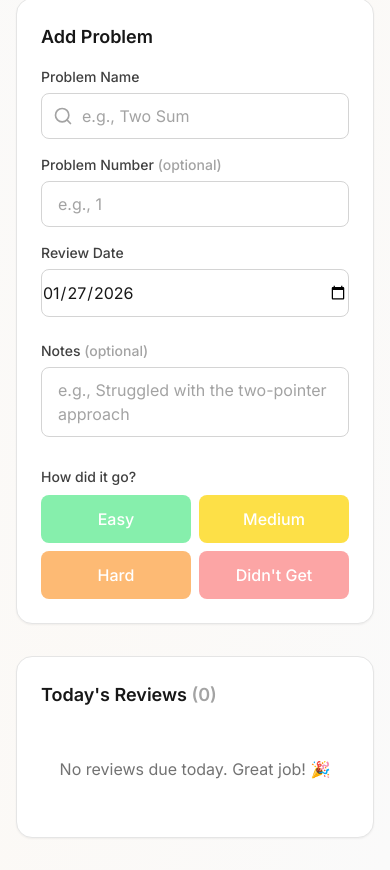
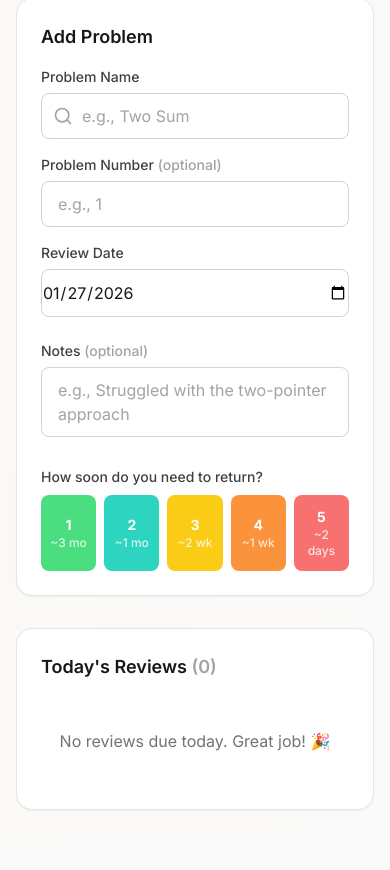
Before and after one commit to myaschmitz/codereps, a Next.js app: page / in a window 390 px wide. Shown: the part 484-1354 px from the top of the page. After the commit the page ends 1326 px from the top, so only its background shows below. Built offline with nearby package versions, Linux system fonts and the light colour scheme.

Commit message:
update return priority scale

```diff
--- a/src/app/problem/[id]/page.tsx
+++ b/src/app/problem/[id]/page.tsx
@@ -3,7 +3,7 @@
 import { useState, useEffect } from "react";
 import { useRouter, useParams } from "next/navigation";
 import { reviewService } from "@/services/ReviewService";
-import { Problem, Difficulty, ReviewRecord } from "@/domain/models/Problem";
+import { Problem, ReturnPriority, ReviewRecord } from "@/domain/models/Problem";
 import { format } from "date-fns";
 import {
   ArrowLeft,
@@ -17,34 +17,26 @@ import {
   Trash2,
 } from "lucide-react";
 
-const getDifficultyBadge = (difficulty: Difficulty) => {
-  const badges = {
-    [Difficulty.EASY]:
-      "bg-green-100 text-green-700 dark:bg-green-900/30 dark:text-green-400",
-    [Difficulty.MEDIUM]:
-      "bg-yellow-100 text-yellow-700 dark:bg-yellow-900/30 dark:text-yellow-400",
-    [Difficulty.HARD]:
-      "bg-orange-100 text-orange-700 dark:bg-orange-900/30 dark:text-orange-400",
-    [Difficulty.DIDNT_GET]:
-      "bg-red-100 text-red-700 dark:bg-red-900/30 dark:text-red-400",
+const getPriorityBadge = (priority: ReturnPriority) => {
+  const config: Record<ReturnPriority, { classes: string; label: string }> = {
+    1: { classes: "bg-green-100 text-green-700 dark:bg-green-900/30 dark:text-green-400", label: "1 - ~3 mo" },
+    2: { classes: "bg-teal-100 text-teal-700 dark:bg-teal-900/30 dark:text-teal-400", label: "2 - ~1 mo" },
+    3: { classes: "bg-yellow-100 text-yellow-700 dark:bg-yellow-900/30 dark:text-yellow-400", label: "3 - ~2 wk" },
+    4: { classes: "bg-orange-100 text-orange-700 dark:bg-orange-900/30 dark:text-orange-400", label: "4 - ~1 wk" },
+    5: { classes: "bg-red-100 text-red-700 dark:bg-red-900/30 dark:text-red-400", label: "5 - ~2 days" },
   };
-  const labels = {
-    [Difficulty.EASY]: "Easy",
-    [Difficulty.MEDIUM]: "Medium",
-    [Difficulty.HARD]: "Hard",
-    [Difficulty.DIDNT_GET]: "Didn't Get",
-  };
+  const { classes, label } = config[priority];
   return (
     <span
-      className={`rounded-full px-2 py-0.5 text-xs font-medium ${badges[difficulty]}`}
+      className={`rounded-full px-2 py-0.5 text-xs font-medium ${classes}`}
     >
-      {labels[difficulty]}
+      {label}
     </span>
   );
 };
 
 interface EditState {
-  difficulty: Difficulty;
+  priority: ReturnPriority;
   note: string;
 }
 
@@ -56,7 +48,7 @@ export default function ProblemDetailPage() {
   const [isLoading, setIsLoading] = useState(true);
   const [editingIndex, setEditingIndex] = useState<number | null>(null);
   const [editState, setEditState] = useState<EditState>({
-    difficulty: Difficulty.MEDIUM,
+    priority: 3,
     note: "",
   });
   const [isSaving, setIsSaving] = useState(false);
@@ -113,14 +105,14 @@ export default function ProblemDetailPage() {
   const handleStartEdit = (index: number, record: ReviewRecord) => {
     setEditingIndex(index);
     setEditState({
-      difficulty: record.difficulty,
+      priority: record.priority,
       note: record.notes || "",
     });
   };
 
   const handleCancelEdit = () => {
     setEditingIndex(null);
-    setEditState({ difficulty: Difficulty.MEDIUM, note: "" });
+    setEditState({ priority: 3, note: "" });
   };
 
   const handleSaveReview = async (index: number) => {
@@ -128,12 +120,12 @@ export default function ProblemDetailPage() {
     setIsSaving(true);
     try {
       await reviewService.updateReviewRecord(problem.id, index, {
-        difficulty: editState.difficulty,
+        priority: editState.priority,
         note: editState.note,
       });
       await loadProblem();
       setEditingIndex(null);
-      setEditState({ difficulty: Difficulty.MEDIUM, note: "" });
+      setEditState({ priority: 3, note: "" });
     } catch (error) {
       console.error("Error saving review:", error);
     } finally {
@@ -227,15 +219,10 @@ export default function ProblemDetailPage() {
                   {problem.reviewHistory.length !== 1 ? "s" : ""}
                 </span>
                 {lastReview && (
-                  <>
-                    {/* <span className="text-neutral-400 dark:text-neutral-500">
-                      |
-                    </span> */}
-                    <div className="text-neutral-600 dark:text-neutral-400 flex flex-wrap gap-2">
-                      Last difficulty:
-                      {getDifficultyBadge(lastReview.difficulty)}
-                    </div>
-                  </>
+                  <div className="text-neutral-600 dark:text-neutral-400 flex flex-wrap gap-2">
+                    Last priority:
+                    {getPriorityBadge(lastReview.priority)}
+                  </div>
                 )}
               </div>
             </div>
@@ -335,11 +322,12 @@ interface ReviewHistoryItemProps {
   onEditStateChange: (state: EditState) => void;
 }
 
-const difficultyOptions = [
-  { value: Difficulty.EASY, label: "Easy" },
-  { value: Difficulty.MEDIUM, label: "Medium" },
-  { value: Difficulty.HARD, label: "Hard" },
-  { value: Difficulty.DIDNT_GET, label: "Didn't Get" },
+const priorityOptions: { value: ReturnPriority; label: string }[] = [
+  { value: 1, label: "1 - ~3 mo" },
+  { value: 2, label: "2 - ~1 mo" },
+  { value: 3, label: "3 - ~2 wk" },
+  { value: 4, label: "4 - ~1 wk" },
+  { value: 5, label: "5 - ~2 days" },
 ];
 
 function ReviewHistoryItem({
@@ -360,7 +348,7 @@ function ReviewHistoryItem({
           <span className="font-medium text-neutral-700 dark:text-neutral-300">
             {format(new Date(reviewRecord.date), "MMM d, yyyy")}
           </span>
-          {getDifficultyBadge(reviewRecord.difficulty)}
+          {getPriorityBadge(reviewRecord.priority)}
         </div>
         {!isEditing && (
           <button
@@ -375,26 +363,26 @@ function ReviewHistoryItem({
 
       {isEditing ? (
         <div className="mt-3 space-y-3">
-          {/* Difficulty select */}
+          {/* Priority select */}
           <div>
             <label
-              htmlFor={`review-difficulty-${index}`}
+              htmlFor={`review-priority-${index}`}
               className="mb-1 block text-xs font-medium text-neutral-600 dark:text-neutral-400"
             >
-              Difficulty
+              Return Priority
             </label>
             <select
-              id={`review-difficulty-${index}`}
-              value={editState.difficulty}
+              id={`review-priority-${index}`}
+              value={editState.priority}
               onChange={(e) =>
                 onEditStateChange({
                   ...editState,
-                  difficulty: e.target.value as Difficulty,
+                  priority: parseInt(e.target.value) as ReturnPriority,
                 })
               }
               className="w-full rounded-lg border border-neutral-300 bg-white px-3 py-2 text-sm text-neutral-900 focus:border-primary-500 focus:outline-none focus:ring-1 focus:ring-primary-500 dark:border-neutral-600 dark:bg-neutral-800 dark:text-neutral-100"
             >
-              {difficultyOptions.map((opt) => (
+              {priorityOptions.map((opt) => (
                 <option key={opt.value} value={opt.value}>
                   {opt.label}
                 </option>
--- a/src/components/ProblemInput.tsx
+++ b/src/components/ProblemInput.tsx
@@ -3,7 +3,7 @@
 import { useState, useEffect, useRef } from "react";
 import { reviewService } from "@/services/ReviewService";
 import { todoService } from "@/services/TodoService";
-import { Problem, Difficulty } from "@/domain/models/Problem";
+import { Problem, ReturnPriority } from "@/domain/models/Problem";
 import { TodoItem } from "@/domain/models/TodoItem";
 import { format } from "date-fns";
 import { Search, ListTodo } from "lucide-react";
@@ -22,8 +22,8 @@ export default function ProblemInput({ onProblemAdded }: ProblemInputProps) {
   const [reviewDate, setReviewDate] = useState(
     format(new Date(), "yyyy-MM-dd"),
   );
-  const [selectedDifficulty, setSelectedDifficulty] =
-    useState<Difficulty | null>(null);
+  const [selectedPriority, setSelectedPriority] =
+    useState<ReturnPriority | null>(null);
   const [suggestions, setSuggestions] = useState<SuggestionItem[]>([]);
   const [showSuggestions, setShowSuggestions] = useState(false);
   const [selectedProblem, setSelectedProblem] = useState<Problem | null>(null);
@@ -81,11 +81,11 @@ export default function ProblemInput({ onProblemAdded }: ProblemInputProps) {
     setShowSuggestions(false);
   };
 
-  const handleSubmit = async (difficulty: Difficulty) => {
+  const handleSubmit = async (priority: ReturnPriority) => {
     if (!problemName.trim()) return;
 
     setIsSubmitting(true);
-    setSelectedDifficulty(difficulty);
+    setSelectedPriority(priority);
 
     try {
       const parsedDate = new Date(reviewDate);
@@ -94,7 +94,7 @@ export default function ProblemInput({ onProblemAdded }: ProblemInputProps) {
         // Recording a review for existing problem
         await reviewService.recordReview(
           selectedProblem.id,
-          difficulty,
+          priority,
           parsedDate,
           reviewNotes.trim() || undefined,
         );
@@ -113,7 +113,7 @@ export default function ProblemInput({ onProblemAdded }: ProblemInputProps) {
         // If it's a new problem, record the initial review
         await reviewService.recordReview(
           problem.id,
-          difficulty,
+          priority,
           parsedDate,
           reviewNotes.trim() || undefined,
         );
@@ -129,7 +129,7 @@ export default function ProblemInput({ onProblemAdded }: ProblemInputProps) {
       setReviewNotes("");
       setSelectedProblem(null);
       setSelectedFromTodo(false);
-      setSelectedDifficulty(null);
+      setSelectedPriority(null);
       onProblemAdded();
     } catch (error) {
       console.error("Error adding problem:", error);
@@ -279,44 +279,50 @@ export default function ProblemInput({ onProblemAdded }: ProblemInputProps) {
         />
       </div>
 
-      {/* Difficulty Buttons */}
+      {/* Priority Buttons */}
       <div className="space-y-2">
         <label className="block text-sm font-medium text-neutral-700 dark:text-neutral-300">
-          How did it go?
+          How soon do you need to return?
         </label>
-        <div className="grid grid-cols-2 gap-2 sm:grid-cols-4">
-          <DifficultyButton
-            difficulty={Difficulty.EASY}
-            label="Easy"
+        <div className="grid grid-cols-5 gap-2">
+          <PriorityButton
+            priority={1}
+            subtitle="~3 mo"
             color="green"
-            onClick={() => handleSubmit(Difficulty.EASY)}
-            isLoading={isSubmitting && selectedDifficulty === Difficulty.EASY}
+            onClick={() => handleSubmit(1)}
+            isLoading={isSubmitting && selectedPriority === 1}
             disabled={isSubmitting || !problemName.trim()}
           />
-          <DifficultyButton
-            difficulty={Difficulty.MEDIUM}
-            label="Medium"
-            color="yellow"
-            onClick={() => handleSubmit(Difficulty.MEDIUM)}
-            isLoading={isSubmitting && selectedDifficulty === Difficulty.MEDIUM}
+          <PriorityButton
+            priority={2}
+            subtitle="~1 mo"
+            color="teal"
+            onClick={() => handleSubmit(2)}
+            isLoading={isSubmitting && selectedPriority === 2}
             disabled={isSubmitting || !problemName.trim()}
           />
-          <DifficultyButton
-            difficulty={Difficulty.HARD}
-            label="Hard"
-            color="orange"
-            onClick={() => handleSubmit(Difficulty.HARD)}
-            isLoading={isSubmitting && selectedDifficulty === Difficulty.HARD}
+          <PriorityButton
+            priority={3}
+            subtitle="~2 wk"
+            color="yellow"
+            onClick={() => handleSubmit(3)}
+            isLoading={isSubmitting && selectedPriority === 3}
             disabled={isSubmitting || !problemName.trim()}
           />
-          <DifficultyButton
-            difficulty={Difficulty.DIDNT_GET}
-            label="Didn't Get"
+          <PriorityButton
+            priority={4}
+            subtitle="~1 wk"
+            color="orange"
+            onClick={() => handleSubmit(4)}
+            isLoading={isSubmitting && selectedPriority === 4}
+            disabled={isSubmitting || !problemName.trim()}
+          />
+          <PriorityButton
+            priority={5}
+            subtitle="~2 days"
             color="red"
-            onClick={() => handleSubmit(Difficulty.DIDNT_GET)}
-            isLoading={
-              isSubmitting && selectedDifficulty === Difficulty.DIDNT_GET
-            }
+            onClick={() => handleSubmit(5)}
+            isLoading={isSubmitting && selectedPriority === 5}
             disabled={isSubmitting || !problemName.trim()}
           />
         </div>
@@ -325,42 +331,48 @@ export default function ProblemInput({ onProblemAdded }: ProblemInputProps) {
   );
 }
 
-interface DifficultyButtonProps {
-  difficulty: Difficulty;
-  label: string;
-  color: "green" | "yellow" | "orange" | "red";
+interface PriorityButtonProps {
+  priority: ReturnPriority;
+  subtitle: string;
+  color: "green" | "teal" | "yellow" | "orange" | "red";
   onClick: () => void;
   isLoading: boolean;
   disabled: boolean;
 }
 
-function DifficultyButton({
-  label,
+function PriorityButton({
+  priority,
+  subtitle,
   color,
   onClick,
   isLoading,
   disabled,
-}: DifficultyButtonProps) {
+}: PriorityButtonProps) {
   const colorClasses = {
     green:
-      "bg-green-500 hover:bg-green-600 active:bg-green-700 disabled:bg-green-300",
+      "bg-green-800 hover:bg-green-900 active:bg-green-950 disabled:bg-green-400",
+    teal:
+      "bg-teal-800 hover:bg-teal-900 active:bg-teal-950 disabled:bg-teal-400",
     yellow:
-      "bg-yellow-500 hover:bg-yellow-600 active:bg-yellow-700 disabled:bg-yellow-300",
+      "bg-yellow-800 hover:bg-yellow-900 active:bg-yellow-950 disabled:bg-yellow-400",
     orange:
-      "bg-orange-500 hover:bg-orange-600 active:bg-orange-700 disabled:bg-orange-300",
-    red: "bg-red-500 hover:bg-red-600 active:bg-red-700 disabled:bg-red-300",
+      "bg-orange-800 hover:bg-orange-900 active:bg-orange-950 disabled:bg-orange-400",
+    red: "bg-red-800 hover:bg-red-900 active:bg-red-950 disabled:bg-red-400",
   };
 
   return (
     <button
       onClick={onClick}
       disabled={disabled}
-      className={`rounded-lg px-4 py-3 font-medium text-white transition-all ${colorClasses[color]} disabled:cursor-not-allowed`}
+      className={`rounded-lg px-2 py-3 font-medium text-white transition-all ${colorClasses[color]} disabled:cursor-not-allowed`}
     >
       {isLoading ? (
         <span className="inline-block h-5 w-5 animate-spin rounded-full border-2 border-white border-t-transparent" />
       ) : (
-        label
+        <div className="flex flex-col items-center">
+          <span className="text-sm font-bold">{priority}</span>
+          <span className="text-xs opacity-80">{subtitle}</span>
+        </div>
       )}
     </button>
   );
--- a/src/components/ReviewCard.tsx
+++ b/src/components/ReviewCard.tsx
@@ -2,7 +2,7 @@
 
 import Link from "next/link";
 import { ReviewItem } from "@/domain/ReviewQueue";
-import { Difficulty } from "@/domain/models/Problem";
+import { ReturnPriority } from "@/domain/models/Problem";
 import { format } from "date-fns";
 import { ChevronRight, Archive, Trash2, ExternalLink } from "lucide-react";
 
@@ -12,28 +12,18 @@ interface ReviewCardProps {
   onDelete: (problemId: string) => void;
 }
 
-const getDifficultyBadge = (difficulty: Difficulty) => {
-  const badges = {
-    [Difficulty.EASY]:
-      "bg-green-100 text-green-700 dark:bg-green-900/30 dark:text-green-400",
-    [Difficulty.MEDIUM]:
-      "bg-yellow-100 text-yellow-700 dark:bg-yellow-900/30 dark:text-yellow-400",
-    [Difficulty.HARD]:
-      "bg-orange-100 text-orange-700 dark:bg-orange-900/30 dark:text-orange-400",
-    [Difficulty.DIDNT_GET]:
-      "bg-red-100 text-red-700 dark:bg-red-900/30 dark:text-red-400",
+const getPriorityBadge = (priority: ReturnPriority) => {
+  const config: Record<ReturnPriority, { classes: string; label: string }> = {
+    1: { classes: "bg-green-100 text-green-700 dark:bg-green-900/30 dark:text-green-400", label: "1 - ~3 mo" },
+    2: { classes: "bg-teal-100 text-teal-700 dark:bg-teal-900/30 dark:text-teal-400", label: "2 - ~1 mo" },
+    3: { classes: "bg-yellow-100 text-yellow-700 dark:bg-yellow-900/30 dark:text-yellow-400", label: "3 - ~2 wk" },
+    4: { classes: "bg-orange-100 text-orange-700 dark:bg-orange-900/30 dark:text-orange-400", label: "4 - ~1 wk" },
+    5: { classes: "bg-red-100 text-red-700 dark:bg-red-900/30 dark:text-red-400", label: "5 - ~2 days" },
   };
-  const labels = {
-    [Difficulty.EASY]: "Easy",
-    [Difficulty.MEDIUM]: "Medium",
-    [Difficulty.HARD]: "Hard",
-    [Difficulty.DIDNT_GET]: "Didn't Get",
-  };
+  const { classes, label } = config[priority];
   return (
-    <span
-      className={`rounded-full px-2 py-0.5 text-xs font-medium ${badges[difficulty]}`}
-    >
-      {labels[difficulty]}
+    <span className={`rounded-full px-2 py-0.5 text-xs font-medium ${classes}`}>
+      {label}
     </span>
   );
 };
@@ -113,7 +103,7 @@ export default function ReviewCard({
                 <span className="text-neutral-400 dark:text-neutral-500">
                   •
                 </span>
-                {getDifficultyBadge(lastReview.difficulty)}
+                {getPriorityBadge(lastReview.priority)}
               </>
             )}
           </div>
--- a/src/domain/models/Problem.ts
+++ b/src/domain/models/Problem.ts
@@ -11,16 +11,12 @@ export interface Problem {
 
 export interface ReviewRecord {
   date: Date;
-  difficulty: Difficulty;
+  priority: ReturnPriority;
   notes?: string;
 }
 
-export enum Difficulty {
-  EASY = "EASY",
-  MEDIUM = "MEDIUM",
-  HARD = "HARD",
-  DIDNT_GET = "DIDNT_GET",
-}
+// 1 = Don't Return (90 days) ... 5 = Return ASAP (2 days)
+export type ReturnPriority = 1 | 2 | 3 | 4 | 5;
 
 // Factory function to create a new problem
 export function createProblem(name: string, number?: number): Problem {
```
Also changed, not shown: src/domain/SRSScheduler.ts (+29 -47 lines), src/services/ReviewService.ts (+38 -16 lines), src/storage/IndexedDBAdapter.ts (+26 -0 lines).
